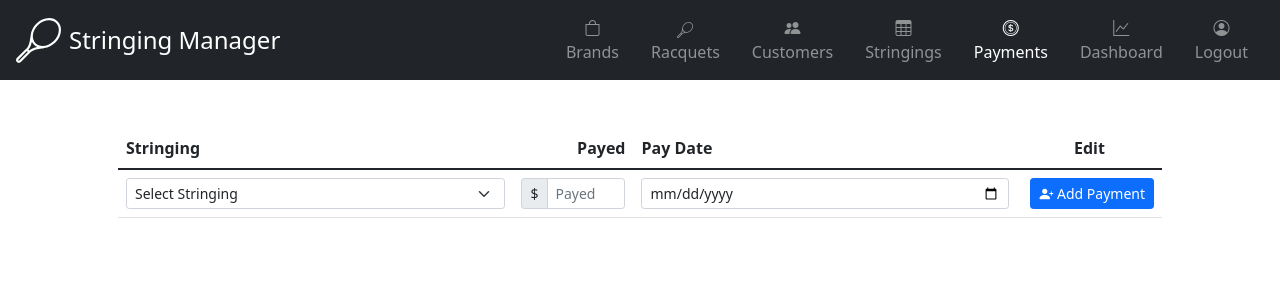
After one commit to liamsky42/stringing-manager, a Flask app: page /payments in a window 1280 px wide. The commit adds this page. Shown: the top 300 px of the page. Run offline with Flask 2, Linux system fonts and the light colour scheme; the visitor is signed in with stand-in values (Sample User, id 1); data that the repository does not hold is empty; some libraries are stand-ins or nearby versions.

Commit message:
add blocks for external and internal scripts add Payments page format values in Stringings table make navbar fixed on top

```diff
--- a/website/static/styles.css
+++ b/website/static/styles.css
@@ -1,3 +1,7 @@
+body {
+    padding-top: 80px;
+}
+
 body > header .nav-link {
     color: rgba(255,255,255,.5);
 }
--- a/website/templates/layout.jinja2
+++ b/website/templates/layout.jinja2
@@ -59,7 +59,7 @@
   </li>
 {%- endmacro %}
 
-<header>
+<header class="fixed-top">
   <div class="px-3 py-2 bg-dark text-white">
     <div class="d-flex flex-wrap align-items-center justify-content-center justify-content-lg-start">
       <a href="/"
@@ -88,12 +88,12 @@
       <ul class="nav col-12 col-lg-auto my-2 justify-content-center my-md-0 text-small">
         {% if user.is_authenticated %}
           {% for path, name, icon in [
-                ("/", "Dashboard", "graph-up"),
-                ("/stringings", "Stringings", "table"),
-                ("/payments", "Payments", "coin"),
                 ("/brands", "Brands", "bag"),
                 ("/racquets", "Racquets", ""),
                 ("/customers", "Customers", "people-fill"),
+                ("/stringings", "Stringings", "table"),
+                ("/payments", "Payments", "coin"),
+                ("/", "Dashboard", "graph-up"),
                 ("/logout", "Logout", "person-circle"),
               ] %}
             {{ nav_item(path, name, icon) }}
@@ -121,7 +121,11 @@
 <footer class="small text-center text-muted">
 </footer>
 
+{% block include_external_script %}{% endblock %}
+
 <script type="text/javascript" src="{{ url_for('static', filename='index.js') }}"></script>
+{% block include_internal_script %}{% endblock %}
+<script>{% block script %}{% endblock %}</script>
 
 </body>
 </html>
--- /dev/null
+++ b/website/templates/payment.jinja2
@@ -0,0 +1,125 @@
+{% extends "layout.jinja2" %}
+
+{% block title %}
+  Payments
+{% endblock %}
+
+{% block main %}
+
+  <table class="table table-striped ">
+    <thead>
+    <tr>
+      <th>Stringing</th>
+      <th class="money" style="width: 120px;">Payed</th>
+      <th>Pay Date</th>
+      <th class="align-middle text-center">Edit</th>
+    </tr>
+    </thead>
+    <tbody>
+    {% for payment in payments %}
+      {% set stringing = payment.stringing %}
+      <tr>
+        <td>
+          <div class="container">
+            <div class="row">
+              <div class="col">
+                <dl>
+                  <dt>Customer</dt>
+                  <dd>{{ stringing.customer.full_name() }}</dd>
+
+                  <dt>Racquet</dt>
+                  <dd>{{ stringing.racquet.brand }} {{ stringing.racquet }}</dd>
+
+                  <dt>Tension</dt>
+                  <dd>{{ stringing.tension }}</dd>
+
+                  <dt>String Type</dt>
+                  <dd>{{ stringing.string_type }}</dd>
+
+                  <dt>Include String</dt>
+                  <dd>
+                    <input class="form-check-input" type="checkbox" value="1"
+                           {% if stringing.include_string %}checked="checked"{% endif %} disabled="disabled"/>
+                  </dd>
+                </dl>
+              </div>
+              <div class="col">
+                <dl>
+                  <dt>Price</dt>
+                  <dd>{{ "$%.2f"|format(stringing.price) }}</dd>
+
+                  <dt>Recived On</dt>
+                  <dd>{% if stringing.received_date %}{{ stringing.received_date.strftime("%d/%m/%Y") }}{% else %}
+                    -{% endif %}</dd>
+
+                  <dt>Finished On</dt>
+                  <dd>{% if stringing.finished_date %}{{ stringing.finished_date.strftime("%d/%m/%Y") }}{% else %}
+                    -{% endif %}</dd>
+
+                  <dt>Returned On</dt>
+                  <dd>{% if stringing.returned_date %}{{ stringing.returned_date.strftime("%d/%m/%Y") }}{% else %}
+                    -{% endif %}</dd>
+                </dl>
+              </div>
+            </div>
+          </div>
+        </td>
+        <td class="money">
+          {{ "$%.2f"|format(payment.payed) }}
+        </td>
+        <td>
+          {{ payment.payed_date.strftime("%d/%m/%Y") }}
+        </td>
+        <td class="col-action align-middle text-center">
+          <form action="/payments" method="get">
+            <input type="hidden" name="id" value="{{ payment.id }}"/>
+            <button class="btn btn-primary btn-sm" type="submit"><i class="bi bi-pencil-square"></i> Edit</button>
+          </form>
+        </td>
+      </tr>
+    {% endfor %}
+    </tbody>
+    <tfoot>
+    <tr>
+      <form action="/payments" method="post">
+        <td>
+          <select class="form-select form-select-sm" required="required" name="stringing">
+            <option selected disabled="disabled" value="">Select Stringing</option>
+            {% for stringing in stringings %}
+              <option
+                  value="{{ stringing.id }}">{{ stringing.received_date.strftime("%d/%m/%Y") }} {{ stringing.customer.first_name }} {{ stringing.customer.last_name }} {{ stringing.racquet.brand.name }} {{ stringing.racquet.model }}
+                ({{ stringing.racquet.release_year }}) - {{ "$%.2f"|format(stringing.price) }}</option>
+            {% endfor %}
+          </select>
+        </td>
+        <td>
+          <div class="input-group input-group-sm">
+            <div class="input-group-text">$</div>
+            <input type="number"
+                   name="payed"
+                   required="required"
+                   class="form-control"
+                   placeholder="Payed"
+                   min="0"
+                   step="0.01"
+            />
+          </div>
+        </td>
+        <td>
+          <input type="date"
+                 name="date_payed"
+                 required="required"
+                 class="form-control form-control-sm"
+                 placeholder="Pay Date"
+          />
+        </td>
+        <td class="col-action">
+          <button class="btn btn-primary btn-sm" type="submit"><i class="bi bi-person-plus-fill"></i> Add Payment
+          </button>
+        </td>
+      </form>
+    </tr>
+    </tfoot>
+  </table>
+
+{% endblock %}
--- a/website/views.py
+++ b/website/views.py
@@ -1,6 +1,6 @@
 from flask import Blueprint, render_template, request, flash, redirect, url_for
 from flask_login import login_required, current_user
-from .models import group_racquets_by_brand, Brand, Customer, Racquet, Stringing
+from .models import group_racquets_by_brand, Brand, Customer, Racquet, Stringing, Payment
 from . import db
 from .form_helpers import form_value_to_string, form_value_to_int, form_value_to_float, form_value_to_bool, \
     form_value_to_datetime
@@ -117,16 +117,16 @@ def stringings():
         finished_date = form_value_to_datetime(request.form.get("date_finished"))
         returned_date = form_value_to_datetime(request.form.get("date_returned"))
 
-        print(request.form.get("include_string"))
-
         if not customer_id or not racquet_id or not tension or not price or not received_date:
             flash("please fill all required fields", category="error")
         else:
             stringing = Stringing.query.filter_by(customer_id=customer_id, racquet_id=racquet_id, tension=tension,
-                                                string_type=string_type,
-                                                include_string=include_string, price=price, received_date=received_date,
-                                                finished_date=finished_date,
-                                                returned_date=returned_date).first()
+                                                  string_type=string_type,
+                                                  include_string=include_string,
+                                                  price=price,
+                                                  received_date=received_date,
+                                                  finished_date=finished_date,
+                                                  returned_date=returned_date).first()
             if stringing:
                 flash("stringing already exists", category="error")
             else:
@@ -149,3 +149,31 @@ def stringings():
 
     return render_template("stringings.jinja2", user=current_user, stringings=stringings, customers=customers,
                            racquets_by_brands=racquets_by_brands)
+
+
+@views.route("/payments", methods=["GET", "POST"])
+@login_required
+def payments():
+    if request.method == "POST":
+        stringing_id = form_value_to_int(request.form.get("stringing"))
+        payed = form_value_to_float(request.form.get("payed"))
+        payed_date = form_value_to_datetime(request.form.get("date_payed"))
+
+        if not stringing_id or not payed or not payed_date:
+            flash("please fill all required fields", category="error")
+        else:
+            payment = Payment.query.filter_by(stringing_id=stringing_id, payed=payed, payed_date=payed_date).first()
+            if payment:
+                flash("payment already exists", category="error")
+            else:
+                new_payment = Payment(stringing_id=stringing_id, payed=payed, payed_date=payed_date)
+
+                db.session.add(new_payment)
+                db.session.commit()
+
+    stringings = Stringing.query.all()
+    payments = Payment.query.all()
+
+    args = request.args
+    print(args.get("id", default="", type=int))
+    return render_template("payment.jinja2", user=current_user, stringings=stringings, payments=payments)
```
Also changed, not shown: website/models.py (+10 -3 lines), website/templates/stringings.jinja2 (+8 -4 lines).
